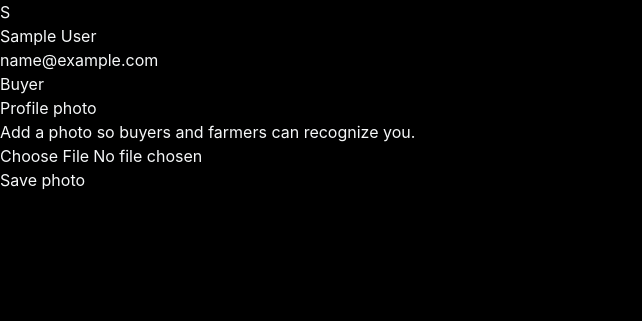
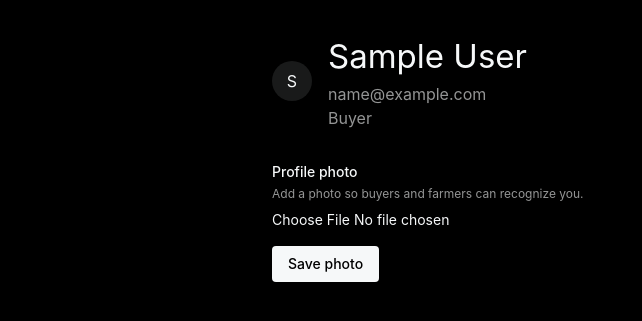
Before and after one commit to kvnwave/Agricultural-Ecommerce-Platform, a Django app: page /accounts/ in a window 1280 px wide. Shown: the top 321 px of the page, without its empty margins (0-642 px from the left). Run offline with Django 5.2, Linux system fonts and the light colour scheme; the visitor is signed in with stand-in values (Sample User, id 1); some libraries are stand-ins or nearby versions.

Commit message:
chore(css): rebuild Tailwind output

```diff
--- a/static/css_output/output.css
+++ b/static/css_output/output.css
@@ -1,14 +1,24 @@
 /*! tailwindcss v4.3.5 | MIT License | https://tailwindcss.com */
+@layer properties;
 @layer theme, base, components, utilities;
 @layer theme {
   :root, :host {
     --font-sans: "Inter", sans-serif;
     --font-mono: ui-monospace, SFMono-Regular, Menlo, Monaco, Consolas, "Liberation Mono",
       "Courier New", monospace;
+    --color-red-400: oklch(70.4% 0.191 22.216);
+    --spacing: 0.25rem;
+    --container-3xl: 48rem;
+    --text-xs: 0.75rem;
+    --text-xs--line-height: calc(1 / 0.75);
+    --text-sm: 0.875rem;
+    --text-sm--line-height: calc(1.25 / 0.875);
+    --font-weight-medium: 500;
     --default-font-family: var(--font-sans);
     --default-mono-font-family: var(--font-mono);
     --color-bg: #000000;
     --color-fg: #F6F8F9;
+    --text-h3: 33px;
   }
 }
 @layer base {
@@ -163,14 +173,126 @@
   .static {
     position: static;
   }
+  .mx-auto {
+    margin-inline: auto;
+  }
+  .mt-1 {
+    margin-top: var(--spacing);
+  }
+  .mt-2 {
+    margin-top: calc(var(--spacing) * 2);
+  }
+  .mt-4 {
+    margin-top: calc(var(--spacing) * 4);
+  }
+  .mt-8 {
+    margin-top: calc(var(--spacing) * 8);
+  }
+  .mb-2 {
+    margin-bottom: calc(var(--spacing) * 2);
+  }
   .block {
     display: block;
+  }
+  .flex {
+    display: flex;
+  }
+  .h-10 {
+    height: calc(var(--spacing) * 10);
+  }
+  .w-10 {
+    width: calc(var(--spacing) * 10);
+  }
+  .w-full {
+    width: 100%;
+  }
+  .max-w-3xl {
+    max-width: var(--container-3xl);
+  }
+  .items-center {
+    align-items: center;
+  }
+  .justify-center {
+    justify-content: center;
+  }
+  .gap-4 {
+    gap: calc(var(--spacing) * 4);
+  }
+  .rounded {
+    border-radius: 0.25rem;
+  }
+  .rounded-full {
+    border-radius: calc(infinity * 1px);
+  }
+  .border {
+    border-style: var(--tw-border-style);
+    border-width: 1px;
+  }
+  .border-fg\/20 {
+    border-color: color-mix(in srgb, #F6F8F9 20%, transparent);
+    @supports (color: color-mix(in lab, red, red)) {
+      border-color: color-mix(in oklab, var(--color-fg) 20%, transparent);
+    }
   }
   .bg-bg {
     background-color: var(--color-bg);
   }
+  .bg-fg {
+    background-color: var(--color-fg);
+  }
+  .bg-fg\/10 {
+    background-color: color-mix(in srgb, #F6F8F9 10%, transparent);
+    @supports (color: color-mix(in lab, red, red)) {
+      background-color: color-mix(in oklab, var(--color-fg) 10%, transparent);
+    }
+  }
+  .object-cover {
+    object-fit: cover;
+  }
+  .px-3 {
+    padding-inline: calc(var(--spacing) * 3);
+  }
+  .px-4 {
+    padding-inline: calc(var(--spacing) * 4);
+  }
+  .py-2 {
+    padding-block: calc(var(--spacing) * 2);
+  }
+  .py-8 {
+    padding-block: calc(var(--spacing) * 8);
+  }
+  .pt-4 {
+    padding-top: calc(var(--spacing) * 4);
+  }
+  .text-sm {
+    font-size: var(--text-sm);
+    line-height: var(--tw-leading, var(--text-sm--line-height));
+  }
+  .text-xs {
+    font-size: var(--text-xs);
+    line-height: var(--tw-leading, var(--text-xs--line-height));
+  }
+  .text-h3 {
+    font-size: var(--text-h3);
+  }
+  .font-medium {
+    --tw-font-weight: var(--font-weight-medium);
+    font-weight: var(--font-weight-medium);
+  }
+  .text-bg {
+    color: var(--color-bg);
+  }
   .text-fg {
     color: var(--color-fg);
+  }
+  .text-fg\/60 {
+    color: color-mix(in srgb, #F6F8F9 60%, transparent);
+    @supports (color: color-mix(in lab, red, red)) {
+      color: color-mix(in oklab, var(--color-fg) 60%, transparent);
+    }
+  }
+  .text-red-400 {
+    color: var(--color-red-400);
   }
 }
 @media (max-width: 768px) {
@@ -193,3 +315,20 @@
     padding: 15px;
   }
 }
+@property --tw-border-style {
+  syntax: "*";
+  inherits: false;
+  initial-value: solid;
+}
+@property --tw-font-weight {
+  syntax: "*";
+  inherits: false;
+}
+@layer properties {
+  @supports ((-webkit-hyphens: none) and (not (margin-trim: block))) or ((-moz-orient: inline) and (not (color:rgb(from red r g b)))) {
+    *, ::before, ::after, ::backdrop {
+      --tw-border-style: solid;
+      --tw-font-weight: initial;
+    }
+  }
+}
```
